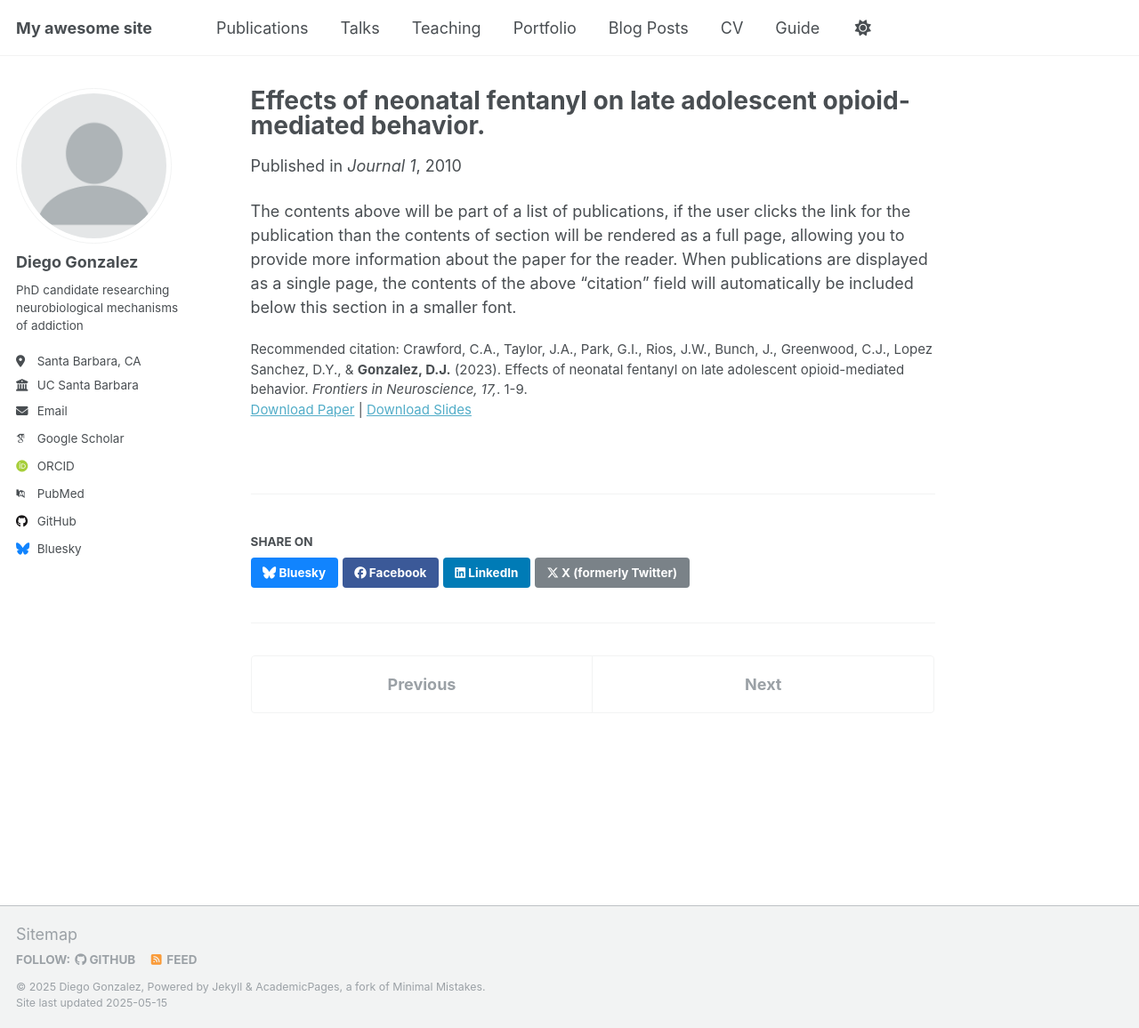
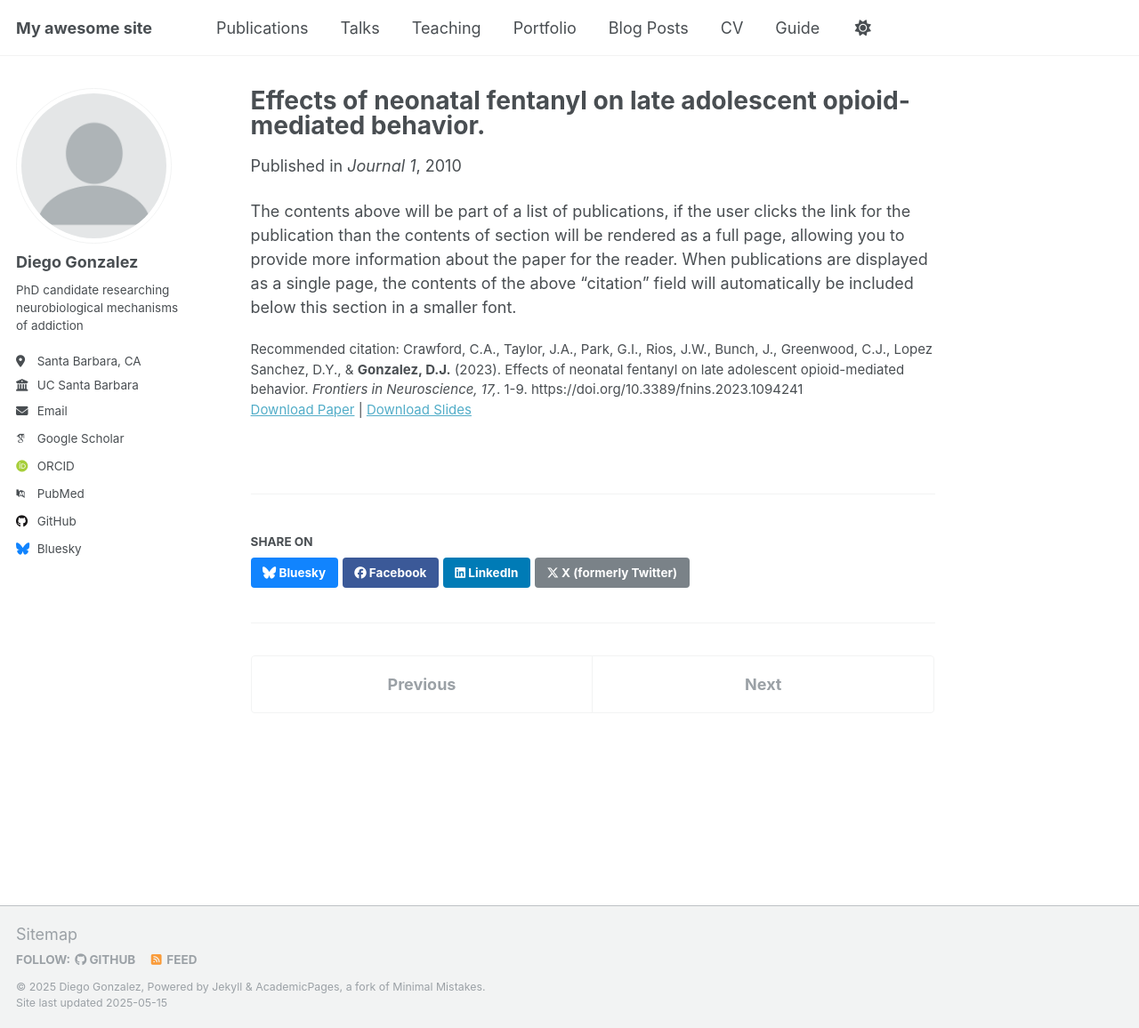
Before and after one commit to djgonzalezucsb/djgonzalezucsb, a Jekyll site: the page built from _publications/2010-10-01-paper-title-number-2.md, in a window 1280 px wide and 1156 px high. Shown: the whole window at 89% size. Built offline with Jekyll 4.4.1, drawn with Linux system fonts in a browser that asks for light colours; some web fonts are replaced; part of the change alters nothing that is shown.

Commit message:
Update 2010-10-01-paper-title-number-2.md

```diff
--- a/_publications/2010-10-01-paper-title-number-2.md
+++ b/_publications/2010-10-01-paper-title-number-2.md
@@ -9,7 +9,7 @@ venue: 'Journal 1'
 slidesurl: 'http://academicpages.github.io/files/slides2.pdf'
 paperurl: 'http://academicpages.github.io/files/paper2.pdf'
 citation: 'Crawford, C.A., Taylor, J.A., Park, G.I., Rios, J.W., Bunch, J., Greenwood, C.J., Lopez Sanchez,
-D.Y., & <b>Gonzalez, D.J.</b> (2023). Effects of neonatal fentanyl on late adolescent opioid-mediated behavior. <i>Frontiers in Neuroscience, 17,</i>. 1-9.'
+D.Y., & <b>Gonzalez, D.J.</b> (2023). Effects of neonatal fentanyl on late adolescent opioid-mediated behavior. <i>Frontiers in Neuroscience, 17,</i>. 1-9. https://doi.org/10.3389/fnins.2023.1094241'
 ---
 
 The contents above will be part of a list of publications, if the user clicks the link for the publication than the contents of section will be rendered as a full page, allowing you to provide more information about the paper for the reader. When publications are displayed as a single page, the contents of the above "citation" field will automatically be included below this section in a smaller font.
```
